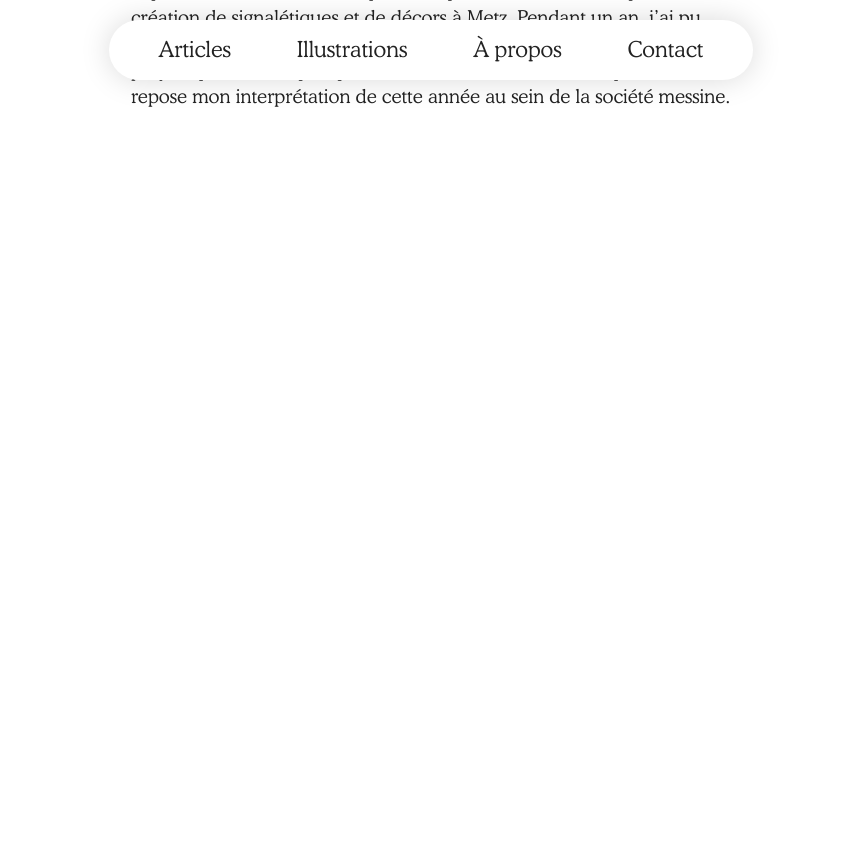
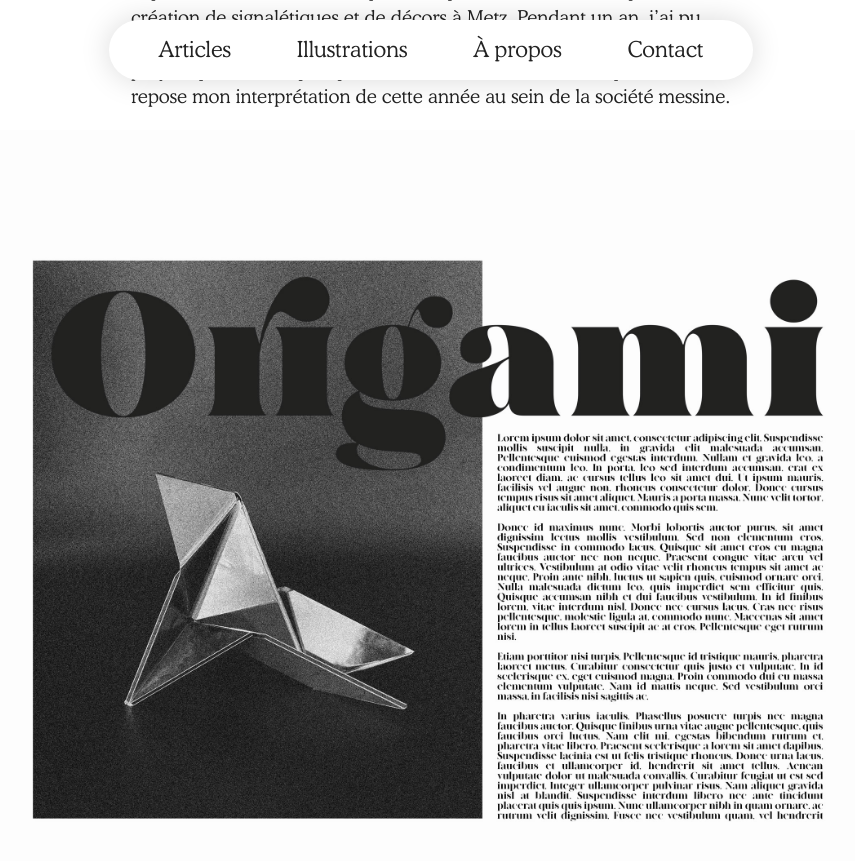
Before and after one commit to yulek-emc/website, a Jekyll site: the page built from _articles/expocom.md, in a window 1280 px wide and 900 px high, scrolled down 393 px. Shown: the top 861 px of the window, without its empty margins (209-1064 px from the left). Built offline with Jekyll 4.4.1, drawn with Linux system fonts in a browser that asks for light colours; a script that is not in the unit is left out; before the commit the page ends 900 px from its top, so only the background shows below that.

Commit message:
Update Articles “expocom”

```diff
--- a/_articles/expocom.md
+++ b/_articles/expocom.md
@@ -3,9 +3,13 @@ layout: article
 title: Expocom.
 date: 2020-10-11T07:30:30.904Z
 cover-image: /assets/uploads/couvexpocom.jpg
-article-content: Expocom est ma dernière expérience professionnelle. Entreprise
-  de création de signalétiques et de décors à Metz. Pendant un an, j'ai pu créer
-  des contenus créatifs, photographier, animer et poser ici les projets qui
-  m'ont le plus parlés. Aussi bien institutionnels que libres, ici repose mon
-  interprétation de cette année au sein de la société messine.
+article-content: >-
+  Expocom est ma dernière expérience professionnelle. Entreprise de création de
+  signalétiques et de décors à Metz. Pendant un an, j'ai pu créer des contenus
+  créatifs, photographier, animer et poser ici les projets qui m'ont le plus
+  parlés. Aussi bien institutionnels que libres, ici repose mon interprétation
+  de cette année au sein de la société messine.
+
+
+  ![](/assets/uploads/origami.jpg)
 ---
```
Also changed, not shown: assets/uploads/origami.jpg (added).
